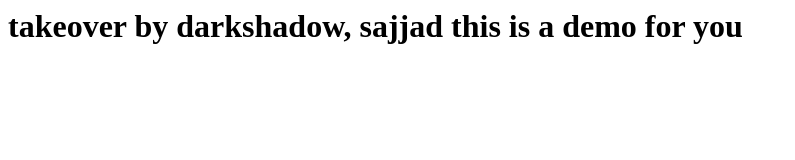
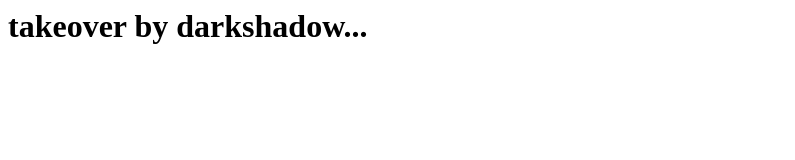
Before and after one commit to emonshaikh121/studio, a plain HTML site: page index.html in a window 1280 px wide. Shown: the whole page, without its empty margins (0-795 px from the left). Drawn offline with Linux system fonts and the light colour scheme.

Commit message:
Update index.html

```diff
--- a/index.html
+++ b/index.html
@@ -1 +1 @@
-<h1>takeover by darkshadow, sajjad this is a demo for you</h1>
+<h1>takeover by darkshadow...</h1>
```
